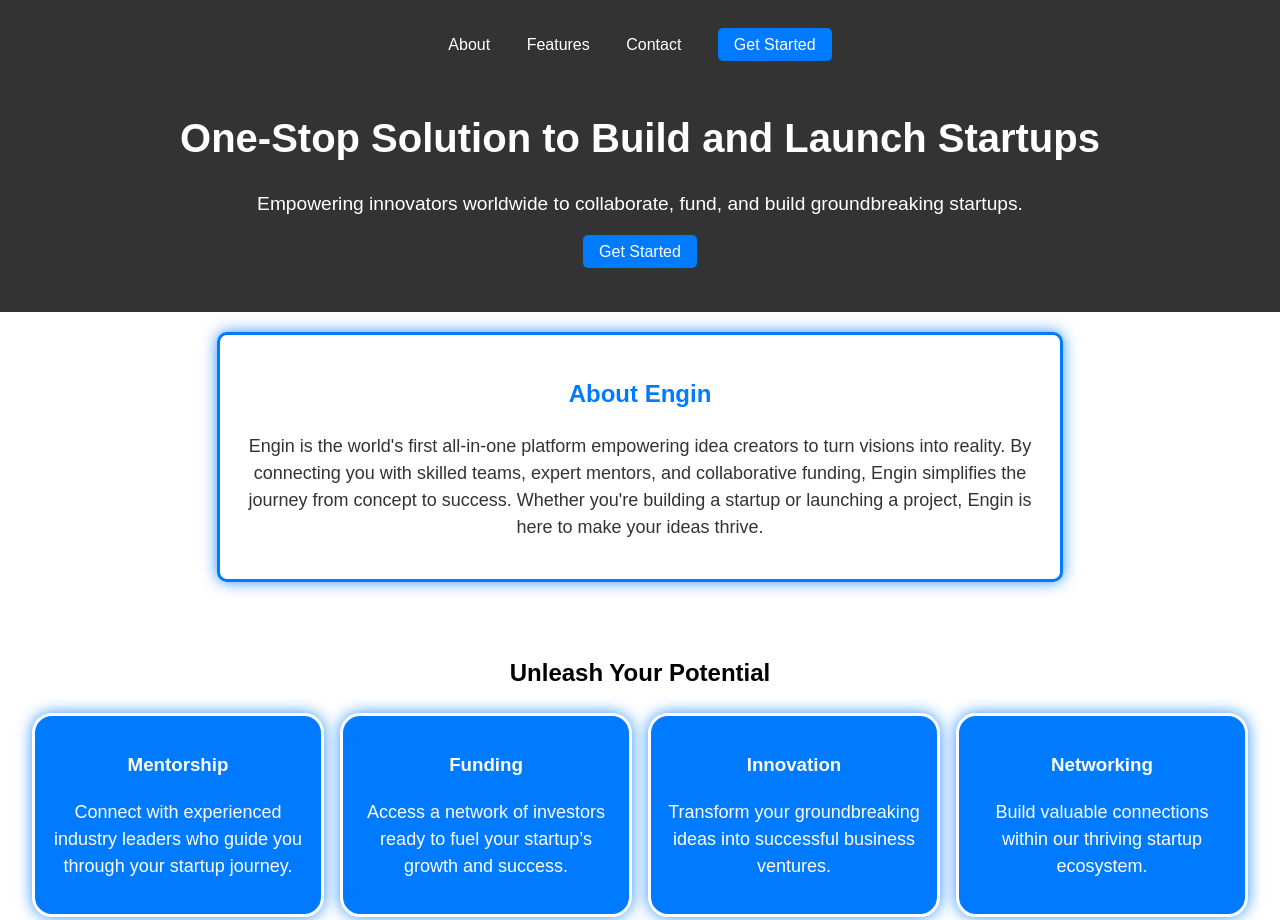
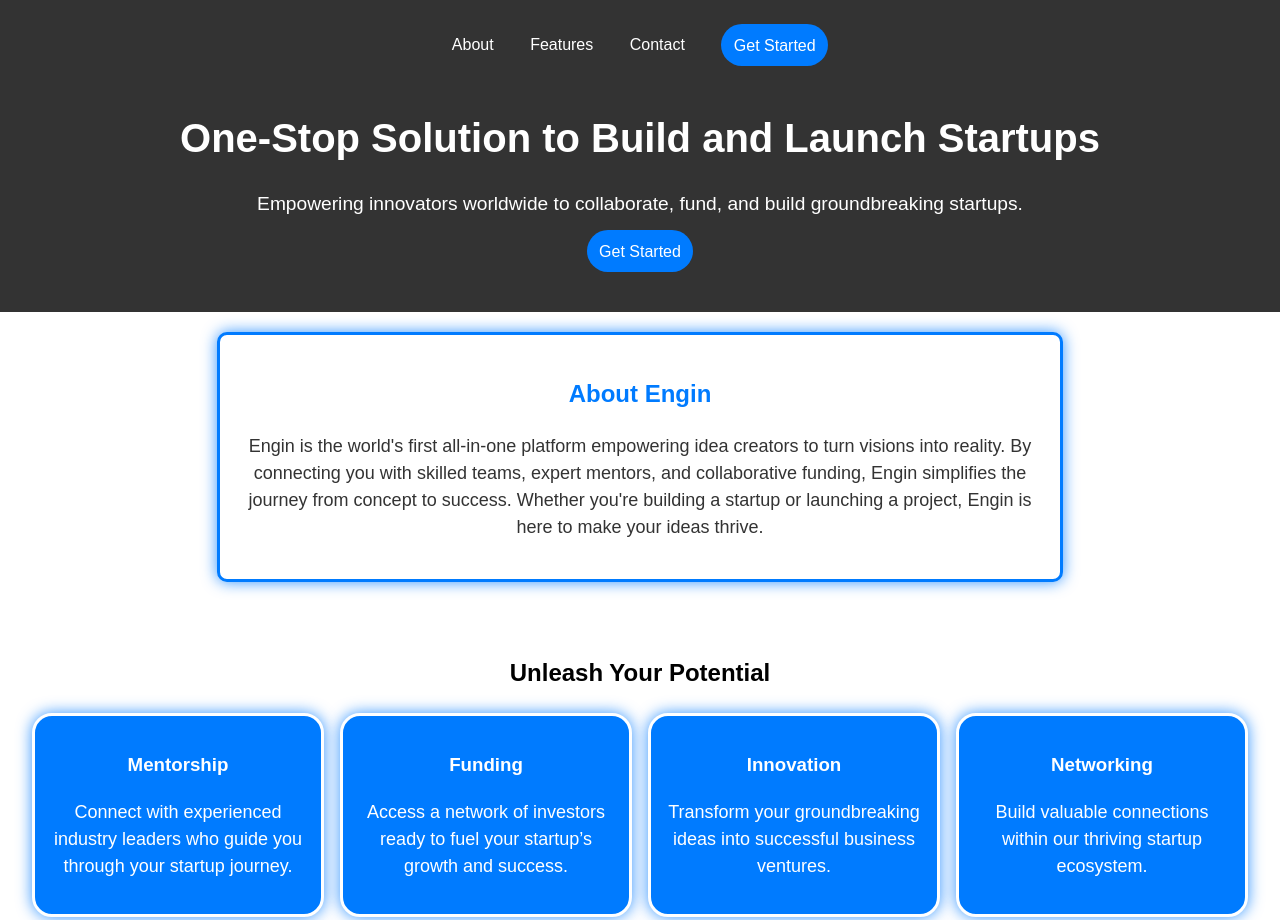
Before and after one commit to mohammedabsal/Engin, a plain HTML site: page frontend/index.html in a window 1280 px wide. Shown: the top 920 px of the page. Drawn offline with Linux system fonts and the light colour scheme.

Commit message:
cta {a} tag altered

```diff
--- a/frontend/styles.css
+++ b/frontend/styles.css
@@ -47,7 +47,9 @@
     color: #fff;
     padding: 0.5rem 1rem;
     text-decoration: none;
-    border-radius: 5px;
+    border-radius: 25px;
+    padding:12.5px;
+
 }
 
 section {
```
